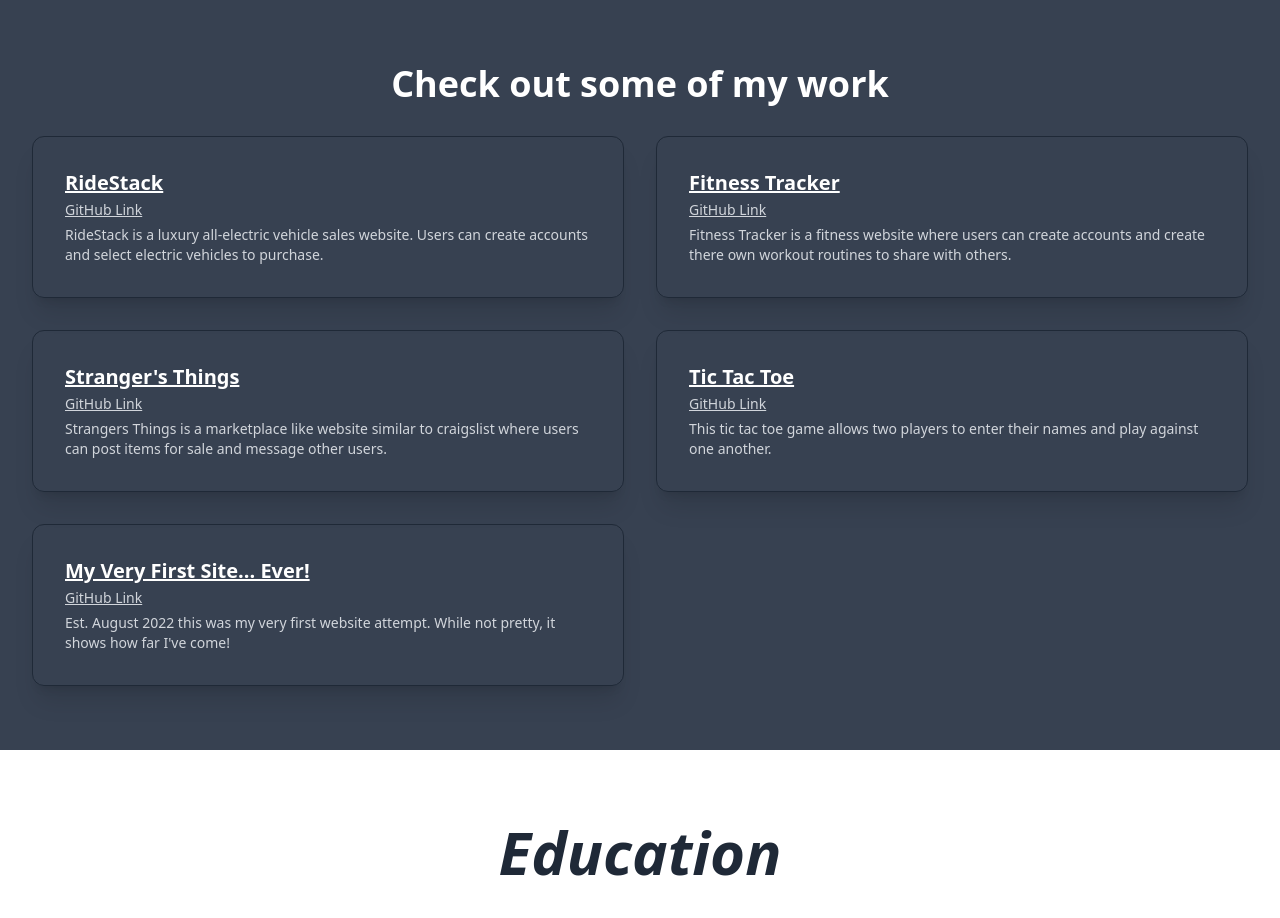
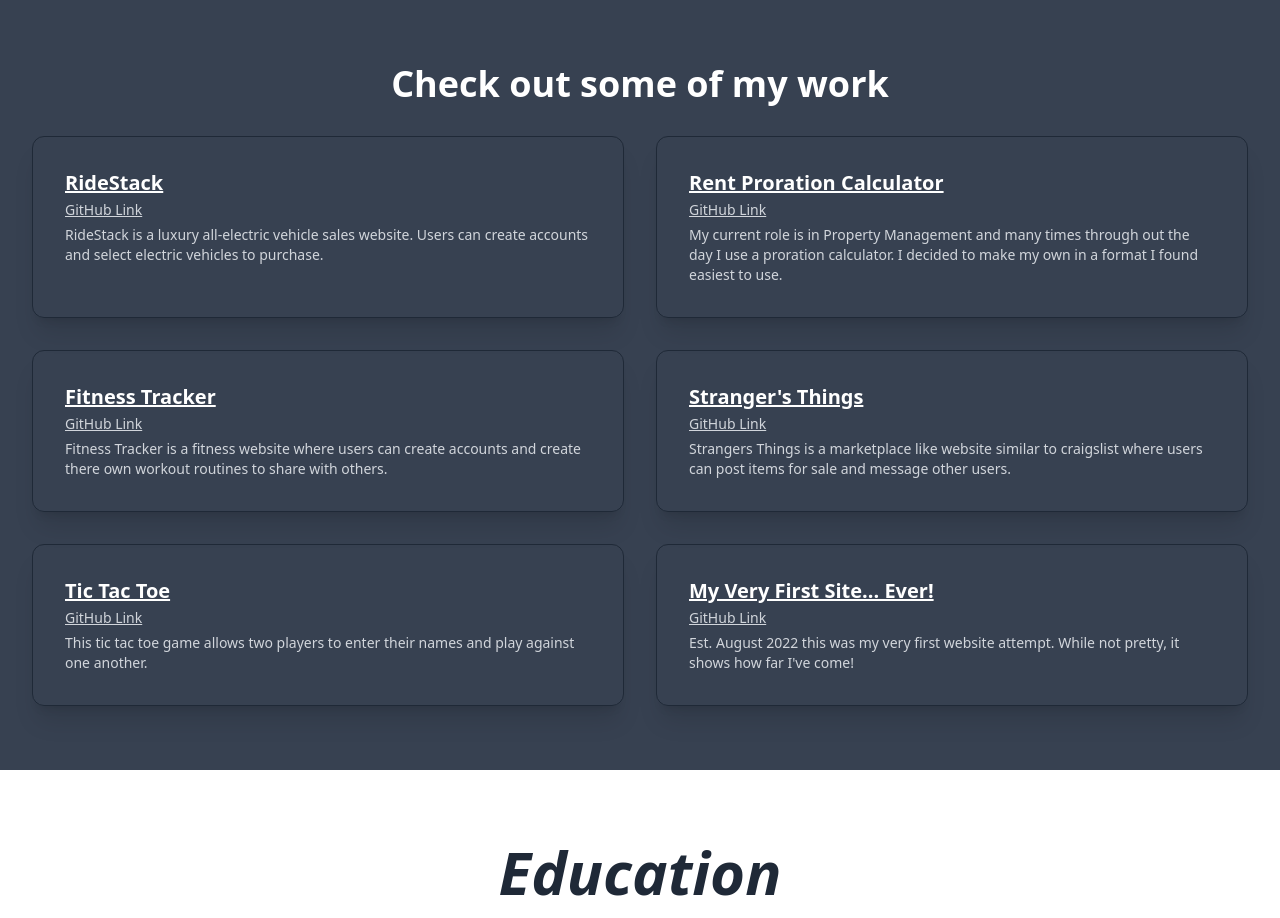
Before and after one commit to BobbyWhitacre27/portfolio3, a React (Create React App) app: page / in a window 1280 px wide. Shown: the part 840-1758 px from the top of the page. Built offline with nearby package versions, Linux system fonts and the light colour scheme.

Commit message:
Rent calculator added

```diff
--- a/ridestack/public/index.html
+++ b/ridestack/public/index.html
@@ -2,7 +2,7 @@
 <html lang="en">
   <head>
     <meta charset="utf-8" />
-    <link rel="icon" href="%PUBLIC_URL%/favicon.ico" />
+    <link rel="icon" href="https://emojiguide.com/objects/briefcase/" />
     <meta name="viewport" content="width=device-width, initial-scale=1" />
     <meta name="theme-color" content="#000000" />
     <meta
--- a/src/components/App.jsx
+++ b/src/components/App.jsx
@@ -71,6 +71,21 @@ const App = () => {
                 RideStack is a luxury all-electric vehicle sales website. Users can create accounts and select electric vehicles to purchase.
               </p>
             </div>
+
+
+            <div
+              class="block rounded-xl border border-gray-800 p-8 shadow-xl transition hover:border-stone-50 hover:shadow-stone-50"
+            >
+
+
+              <h2><a href="https://prorationcalculator.netlify.app/" target='_blank' class="mt-4 text-xl font-bold text-white underline">Rent Proration Calculator</a></h2>
+              <a href="https://github.com/BobbyWhitacre27/proration_calculator" target="_blank" class="mt-1 text-sm text-gray-300 underline">GitHub Link</a>
+
+              <p class="mt-1 text-sm text-gray-300">
+                My current role is in Property Management and many times through out the day I use a proration calculator. I decided to make my own in a format I found easiest to use.
+              </p>
+            </div>
+
 
             <div
               class="block rounded-xl border border-gray-800 p-8 shadow-xl transition hover:border-stone-50 hover:shadow-stone-50"
```
